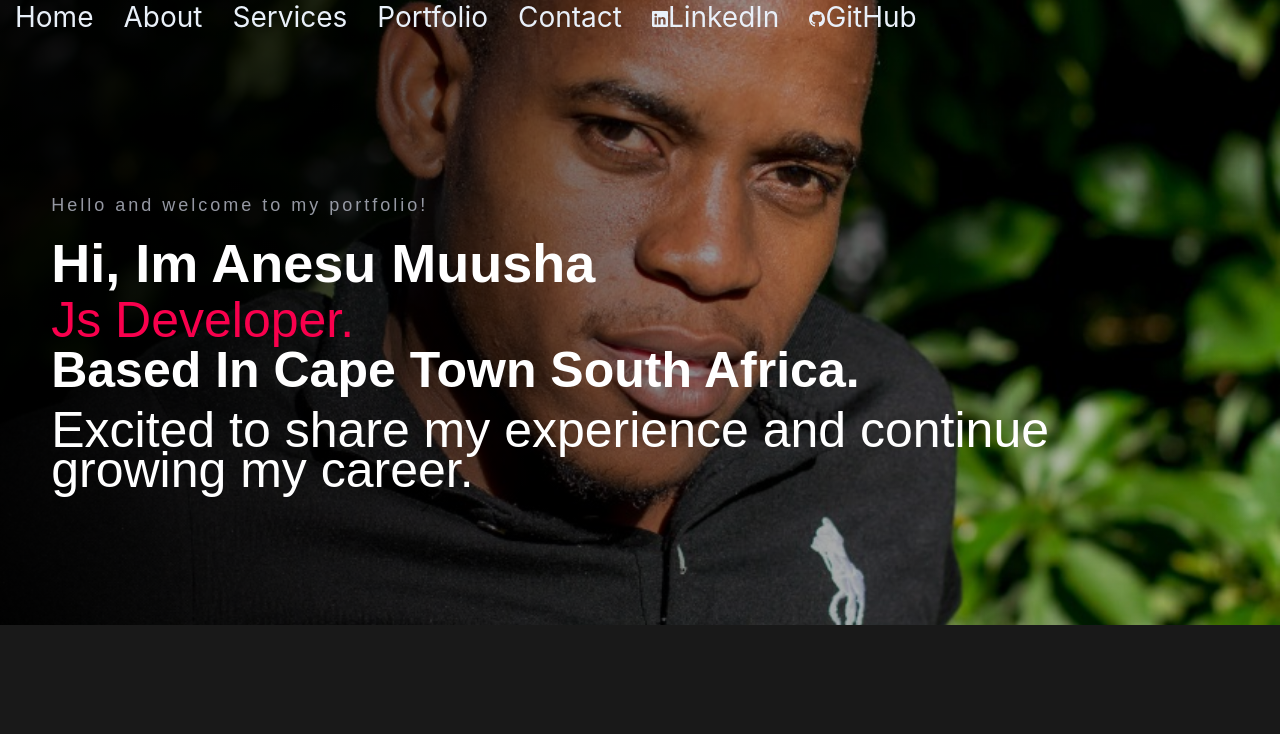
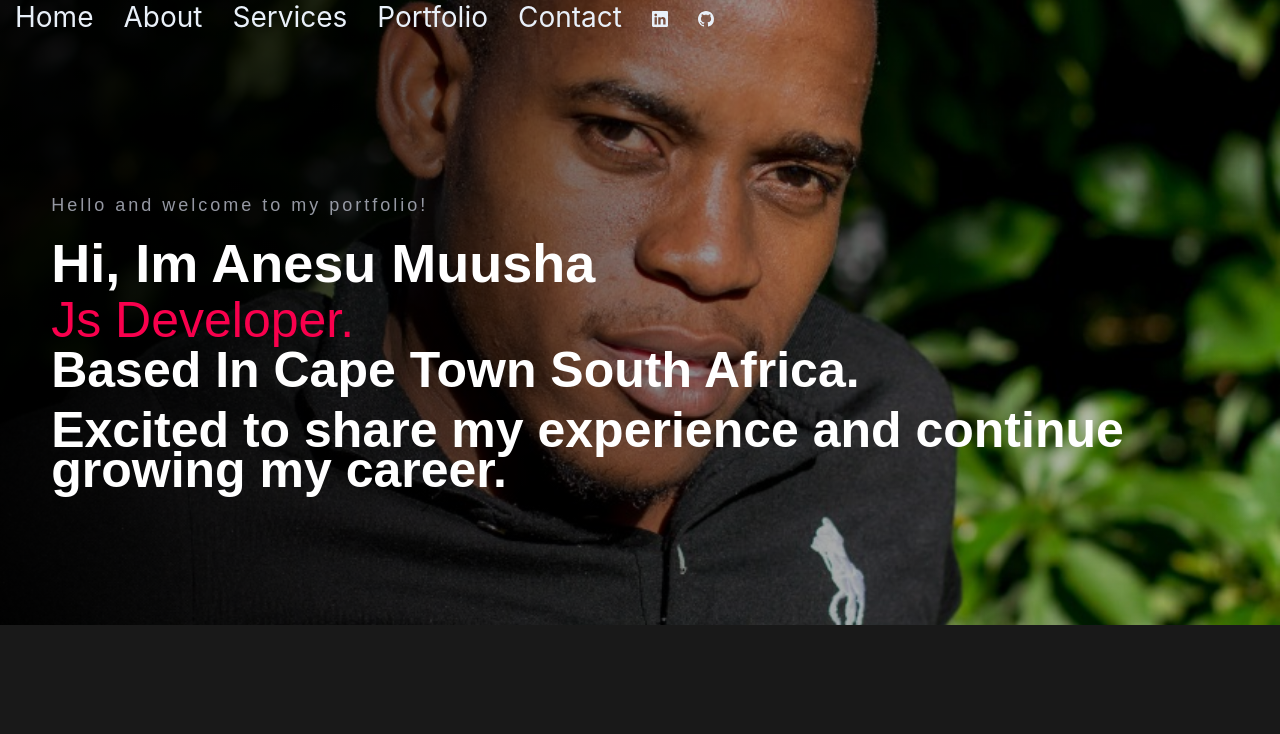
Before and after one commit to AnesuMuusha/portfolio, a React (Create React App) app: page / in a window 1280 px wide. Shown: the top 734 px of the page. Built offline with nearby package versions, Linux system fonts and the light colour scheme.

Commit message:
removed linked in text

```diff
--- a/src/components/Home.js
+++ b/src/components/Home.js
@@ -38,7 +38,7 @@ const Home = () => {
                 >
                   <path d="M0 1.146C0 .513.526 0 1.175 0h13.65C15.474 0 16 .513 16 1.146v13.708c0 .633-.526 1.146-1.175 1.146H1.175C.526 16 0 15.487 0 14.854V1.146zm4.943 12.248V6.169H2.542v7.225h2.401zm-1.2-8.212c.837 0 1.358-.554 1.358-1.248-.015-.709-.52-1.248-1.342-1.248-.822 0-1.359.54-1.359 1.248 0 .694.521 1.248 1.327 1.248h.016zm4.908 8.212V9.359c0-.216.016-.432.08-.586.173-.431.568-.878 1.232-.878.869 0 1.216.662 1.216 1.634v3.865h2.401V9.25c0-2.22-1.184-3.252-2.764-3.252-1.274 0-1.845.7-2.165 1.193v.025h-.016a5.54 5.54 0 0 1 .016-.025V6.169h-2.4c.03.678 0 7.225 0 7.225h2.4z" />
                 </svg>
-                LinkedIn
+
               </li>
             </a>
             <a href="https://github.com/AnesuMuusha" target="_blank" rel="noopener noreferrer">
@@ -54,7 +54,6 @@ const Home = () => {
                 >
                   <path d="M8 0C3.58 0 0 3.58 0 8c0 3.54 2.29 6.53 5.47 7.59.4.07.55-.17.55-.38 0-.19-.01-.82-.01-1.49-2.01.37-2.53-.49-2.69-.94-.09-.23-.48-.94-.82-1.13-.28-.15-.68-.52-.01-.53.63-.01 1.08.58 1.23.82.72 1.21 1.87.87 2.33.66.07-.52.28-.87.51-1.07-1.78-.2-3.64-.89-3.64-3.95 0-.87.31-1.59.82-2.15-.08-.2-.36-1.02.08-2.12 0 0 .67-.21 2.2.82.64-.18 1.32-.27 2-.27.68 0 1.36.09 2 .27 1.53-1.04 2.2-.82 2.2-.82.44 1.1.16 1.92.08 2.12.51.56.82 1.27.82 2.15 0 3.07-1.87 3.75-3.65 3.95.29.25.54.73.54 1.48 0 1.07-.01 1.93-.01 2.2 0 .21.15.46.55.38A8.012 8.012 0 0 0 16 8c0-4.42-3.58-8-8-8z" />
                 </svg>
-                GitHub
               </li>
             </a>
           </ul>
@@ -74,9 +73,9 @@ const Home = () => {
             <h4 className="home__text pz__10">
               Based In Cape Town South Africa.
             </h4>
-            <h3 className="home__text pz__10">
+            <h4 className="home__text pz__10">
               Excited to share my experience and continue growing my career.
-            </h3>
+            </h4>
           </div>
         </div>
       </div>
```
